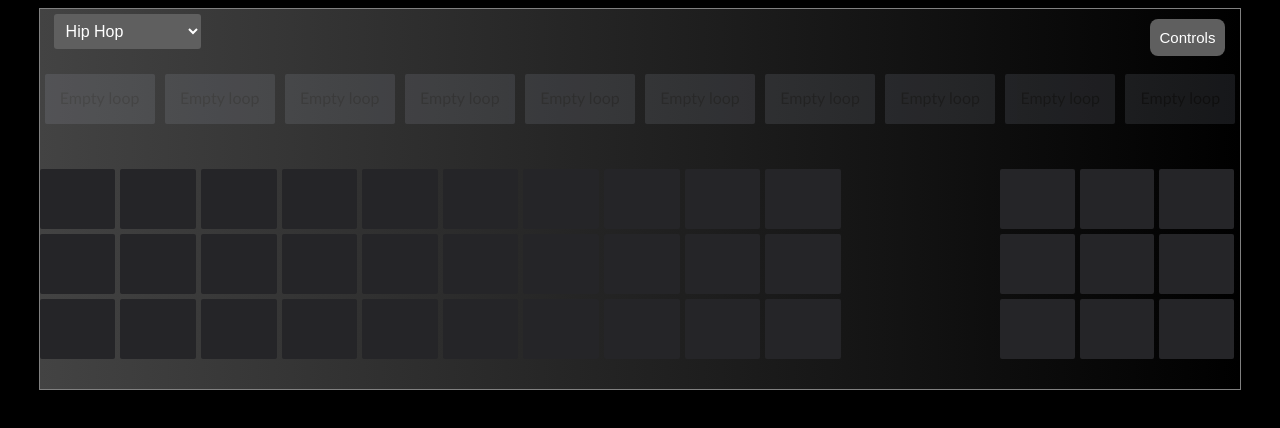
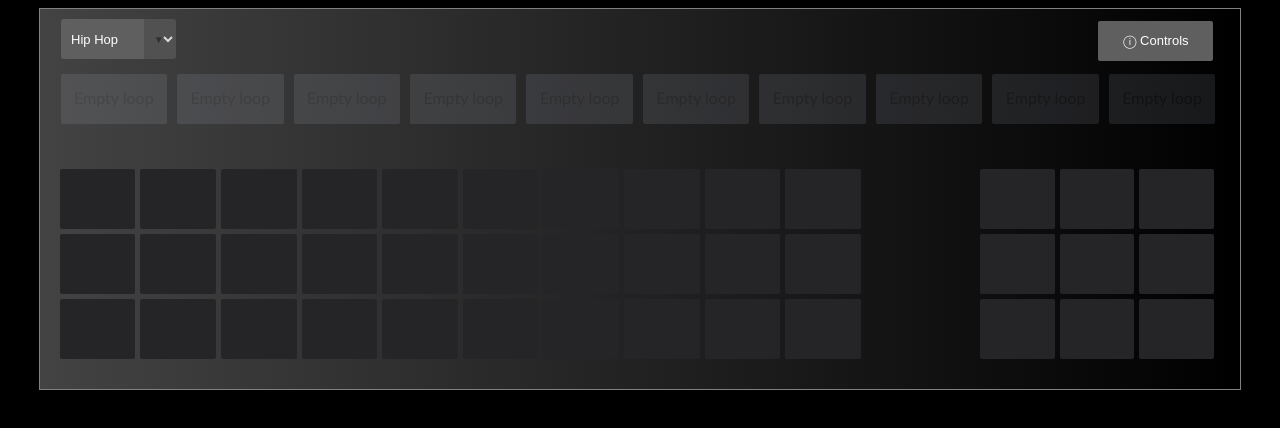
Before and after one commit to mathiasfc/simple-drumpad, a Vue app in the folder simple-drumpad-app/: page / in a window 1280 px wide. Shown: the top 428 px of the page. Built offline with nearby package versions, Linux system fonts and the light colour scheme.

Commit message:
Layout done

```diff
--- a/simple-drumpad-app/src/App.vue
+++ b/simple-drumpad-app/src/App.vue
@@ -19,6 +19,8 @@ export default {
         Pads
     }
 }
+
+
 </script>
 
 <style lang="scss">
--- a/simple-drumpad-app/src/components/ConfigPanel.vue
+++ b/simple-drumpad-app/src/components/ConfigPanel.vue
@@ -7,7 +7,7 @@
             <option>Reaggeton</option>
      </select>
      </span>
-    <input type="button" class="btnControls" value="Controls" id="btnControls" />
+    <input type="button" class="btnControls" value="ⓘ Controls" id="btnControls" />
 </div>
 </template>
 
@@ -29,7 +29,8 @@ export default {
         display: inline-block;
         vertical-align: middle;
         margin: 5px;
-        margin-left: 14px;
+        margin-left: 21px;
+        margin-top: 10px;
 
         &:before,
         &:after {
@@ -38,12 +39,46 @@ export default {
             pointer-events: none;
         }
 
+        &:after {
+            content: "\25BC";
+            height: 1em;
+            font-size: .625em;
+            line-height: 1;
+            right: 1.2em;
+            top: 50%;
+            margin-top: -.5em;
+        }
+
+        &:before {
+            width: 2em;
+            right: 0;
+            top: 0;
+            bottom: 0;
+            border-radius: 0 3px 3px 0;
+        }
+
+        select[disabled] {
+            color: rgba(0, 0, 0, .3);
+        }
+
+        select[disabled]::after {
+            color: rgba(0, 0, 0, .1);
+        }
+
+        &:before {
+            background-color: rgba(0, 0, 0, .15);
+        }
+
+        &:after {
+            color: rgba(0, 0, 0, .4);
+        }
+
         select {
             cursor: pointer;
             background-color: #5f5f5f;
             color: white;
-            font-size: inherit;
-            padding: .5em;
+            font-size: 13px;
+            padding: 0.5em;
             padding-right: 2.5em;
             border: 0;
             margin: 0;
@@ -51,20 +86,23 @@ export default {
             text-indent: 0.01px;
             text-overflow: '';
             -webkit-appearance: button;
-            /* hide default arrow in chrome OSX */
+            width: 115px;
+            height: 40px;
         }
     }
 
     .btnControls {
         float: right;
-        margin-right: 15px;
-        margin-top: 10px;
+        margin-right: 27px;
+        margin-top: 12px;
         background-color: #5f5f5f;
         cursor: pointer;
         border: none;
         color: white;
-        font-size: 15px;
-        border-radius: 8px;
+        font-size: 13px;
+        width: 115px;
+        height: 40px;
+        border-radius: 2px;
         padding: 10px;
 
         &:focus {
--- a/simple-drumpad-app/src/components/Loops.vue
+++ b/simple-drumpad-app/src/components/Loops.vue
@@ -45,8 +45,12 @@ export default {
 <style lang="scss" scoped>
 #loops {
     height: auto;
+    display: -webkit-box;
+    display: -ms-flexbox;
     display: flex;
-    width: 100%;
+    width: 97%;
+    margin-left: 16px;
+    padding: 0px 0px 0px 0px;
 
     div {
         height: 50px;
--- a/simple-drumpad-app/src/components/Pads.vue
+++ b/simple-drumpad-app/src/components/Pads.vue
@@ -75,6 +75,7 @@ export default {
         color: #444;
         float: left;
         width: 70%;
+        margin-left: 20px;
 
         .pad {
             background: #252528;
@@ -95,6 +96,7 @@ export default {
         color: #444;
         width: 20%;
         float: right;
+        margin-right: 20px;
 
         .pad {
             background: #252528;
```
